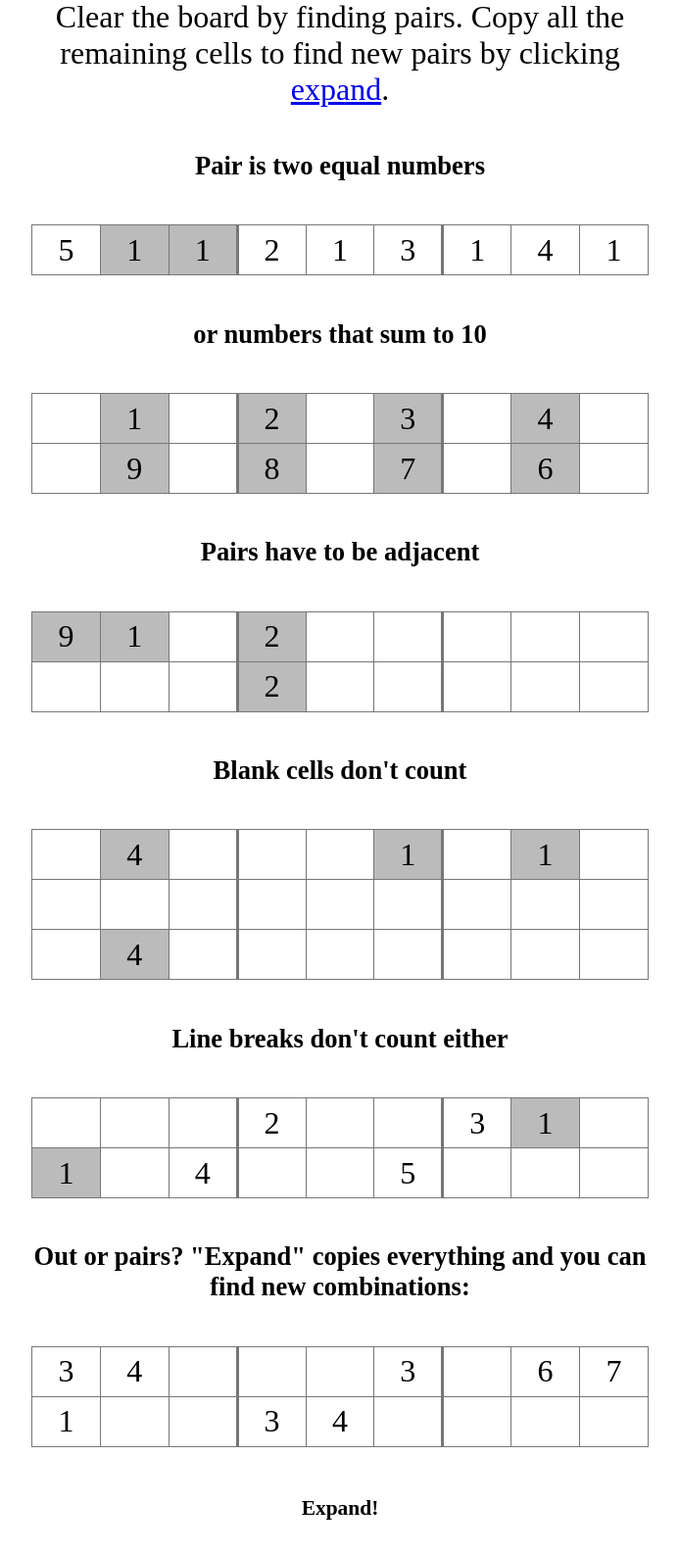
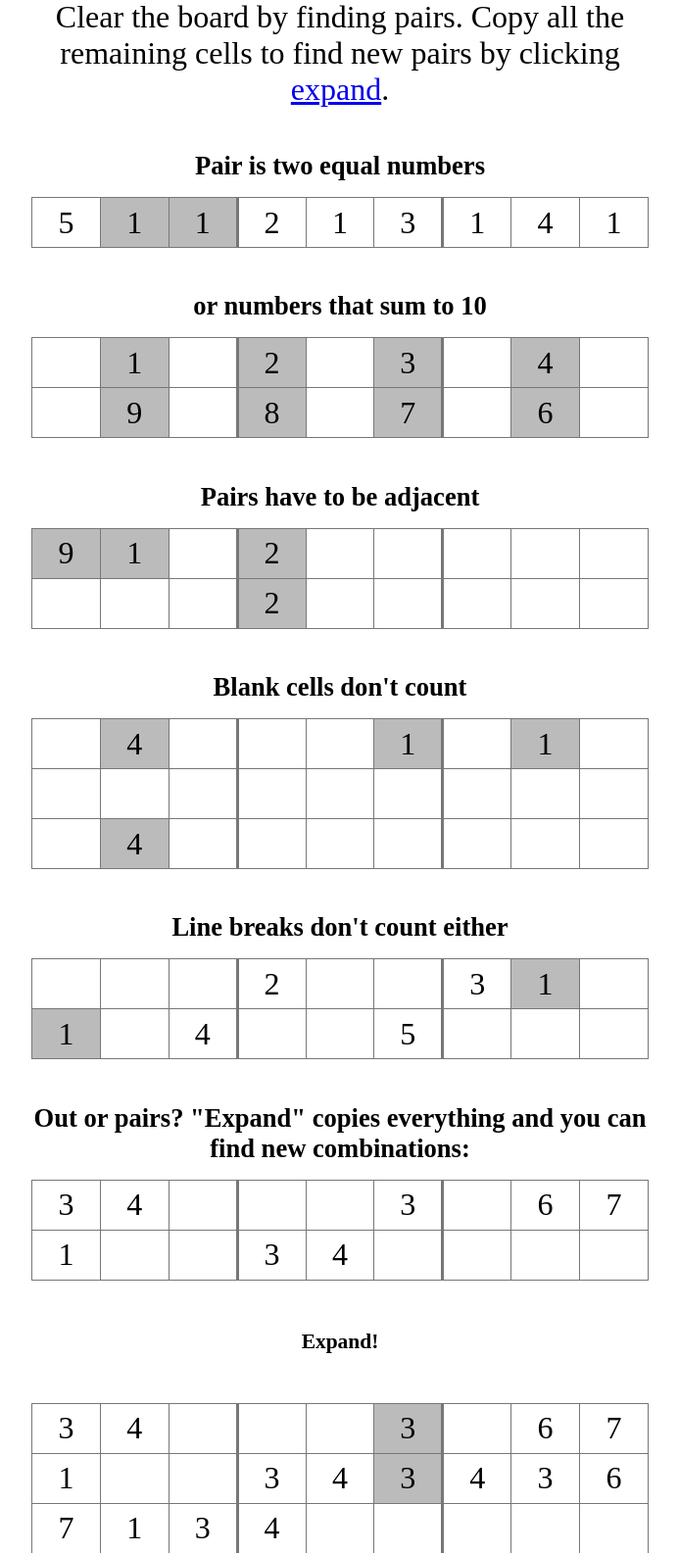
Before and after one commit to rahelest/numbrikas, a PHP site: page /guide.html in a window 1280 px wide. Shown: the part 136-1721 px from the top of the page at 98% size, without its empty margins (293-986 px from the left). Run offline with PHP 8.4, Linux system fonts and the light colour scheme.

Commit message:
Decrease margin-bottom for h5.

```diff
--- a/src/style.css
+++ b/src/style.css
@@ -60,6 +60,10 @@
 	display: inline-block;
 }
 
+h5 {
+    margin-bottom: 1rem;
+}
+
 .menu {
 	background-color: rgba(255, 255, 255, 0.6);
 	bottom: 0;
```
